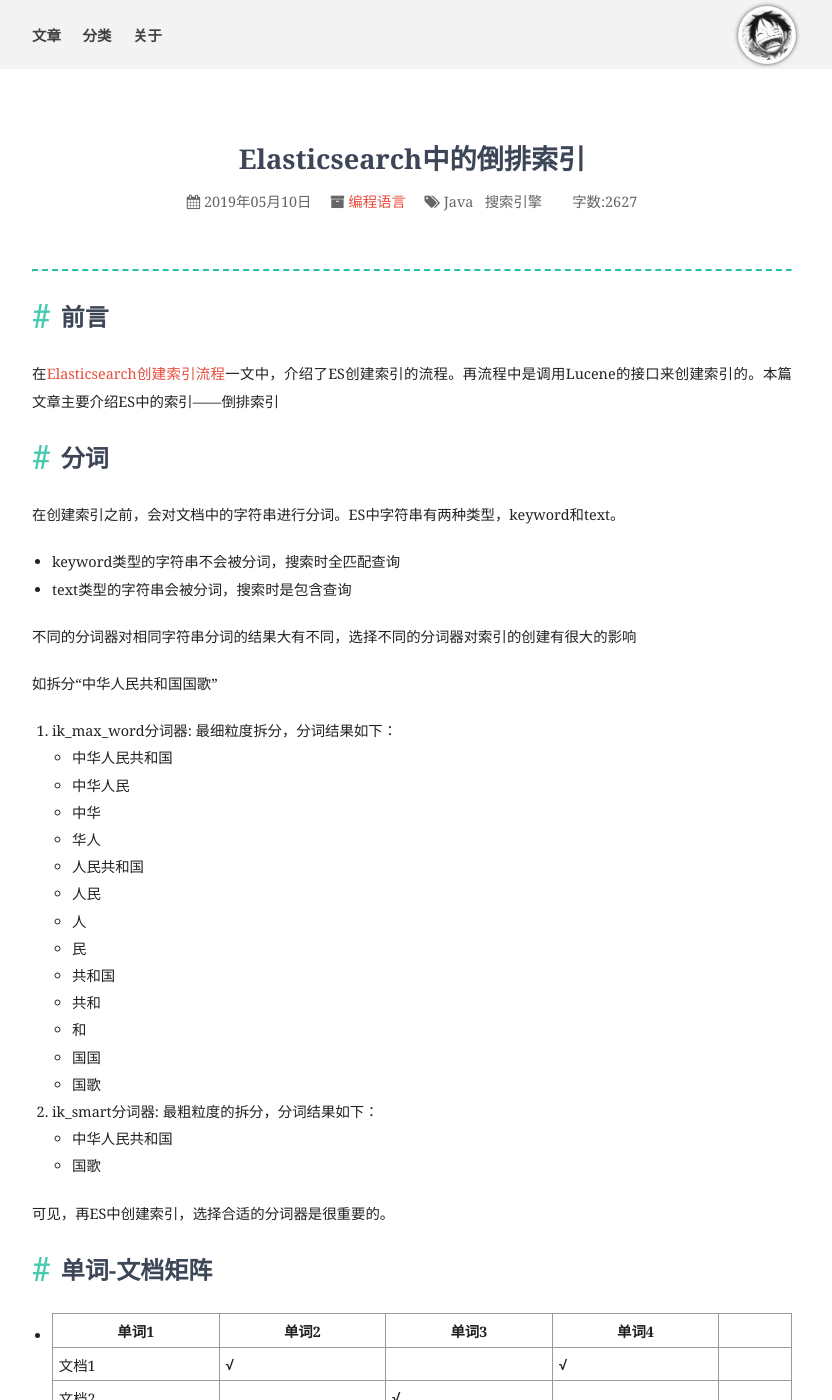
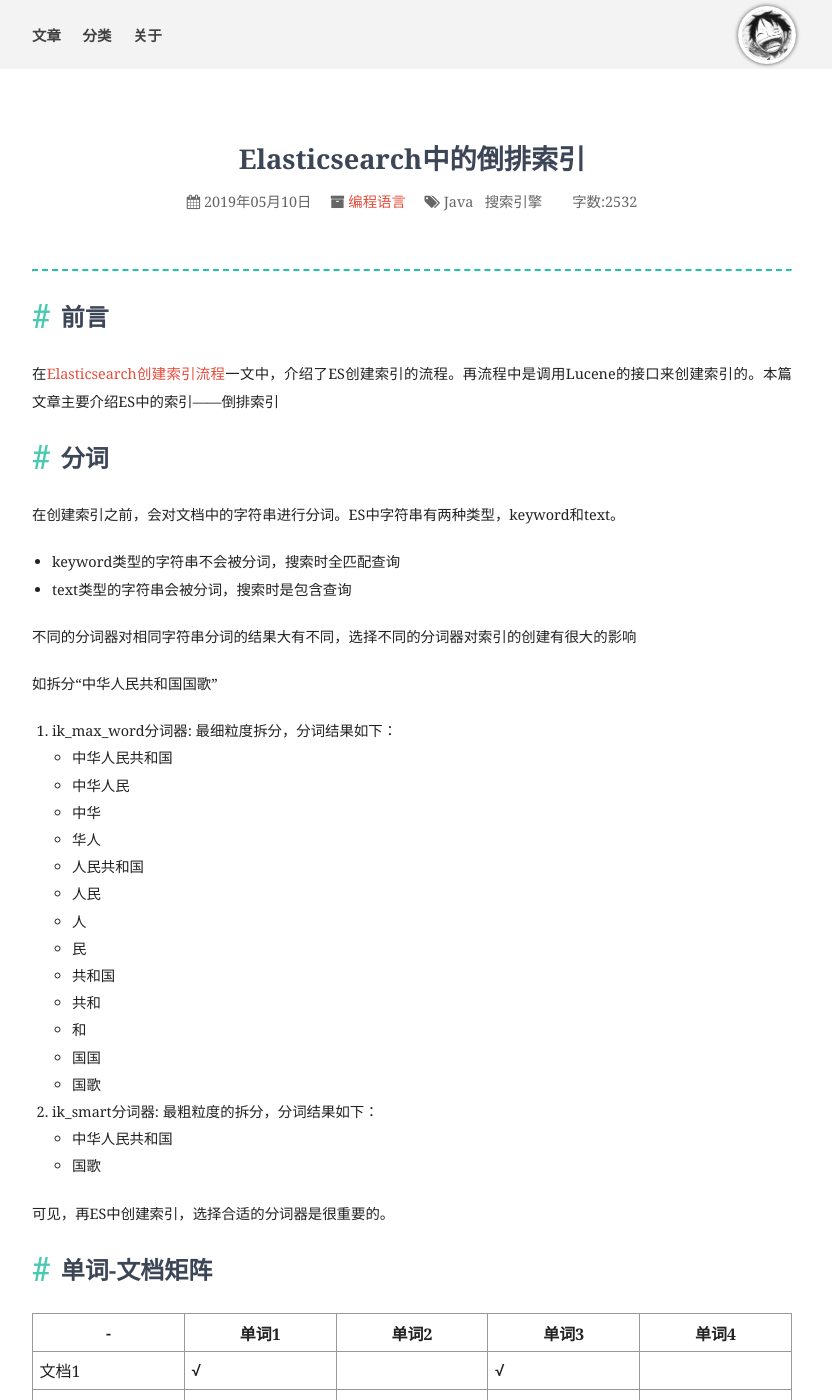
Before and after one commit to lanffy/lanffy.github.io, a Jekyll site: the page built from _posts/2019/2019-05-10-Inverted-Index-In-Elasticsearch.md, in a window 1280 px wide and 1400 px high. Shown: the whole window, without its empty margins (228-1060 px from the left). Built offline with Jekyll 4.4.1, drawn with Linux system fonts in a browser that asks for light colours; nearby versions of some CDN libraries; comment, search, counter and statistics services are not loaded.

```diff
--- a/_posts/2019/2019-05-10-Inverted-Index-In-Elasticsearch.md
+++ b/_posts/2019/2019-05-10-Inverted-Index-In-Elasticsearch.md
@@ -45,7 +45,7 @@ published: true
 
 ## 单词-文档矩阵
 
--|单词1|单词2|单词3|单词4
+\-|单词1|单词2|单词3|单词4
 ---|---|---|---|---
 文档1|√||√|
 文档2||√||
```
